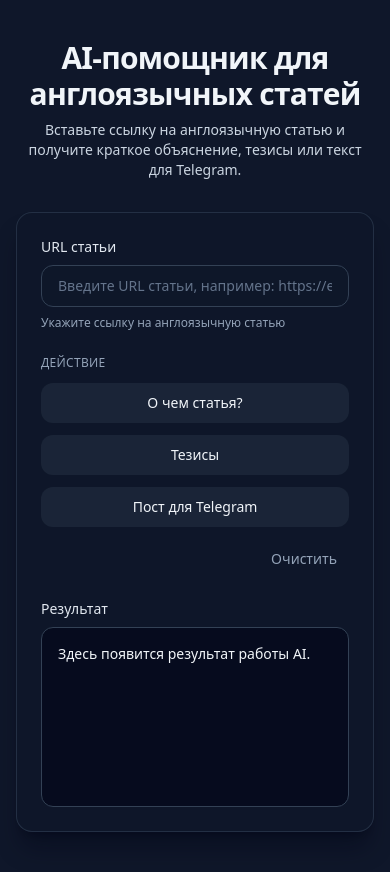
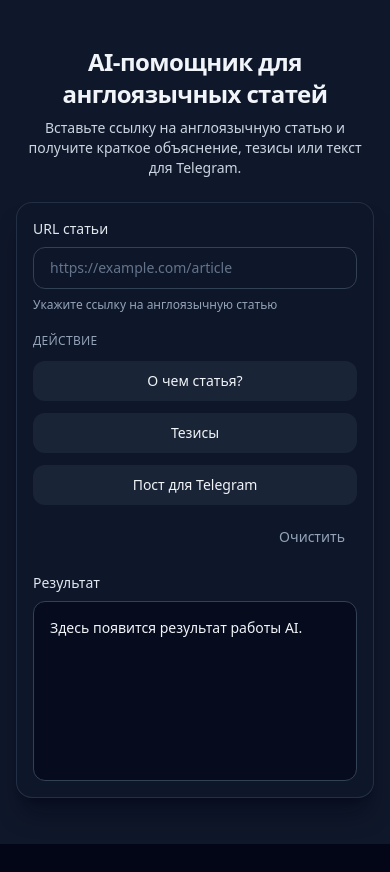
Before and after one commit to krasovskiymax-pilot/c9, a Next.js app: page / in a window 390 px wide. After the commit the page ends 844 px from the top, so only its background shows below. Built offline with nearby package versions, Linux system fonts and the light colour scheme.

Commit message:
Enhance HomePage with elapsed time tracking during loading; update Alert component styles for better text handling; modify pages manifest to include new API route for article processing.

```diff
--- a/components/ui/alert.tsx
+++ b/components/ui/alert.tsx
@@ -50,7 +50,7 @@ const AlertDescription = React.forwardRef<
 >(({ className, ...props }, ref) => (
   <div
     ref={ref}
-    className={cn("text-sm [&_p]:leading-relaxed", className)}
+    className={cn("text-sm [&_p]:leading-relaxed break-words", className)}
     {...props}
   />
 ));
--- a/pages/index.tsx
+++ b/pages/index.tsx
@@ -18,15 +18,29 @@ export default function HomePage() {
   const [statusMessage, setStatusMessage] = useState<string | null>(null);
   const [error, setError] = useState<string | null>(null);
   const [copied, setCopied] = useState(false);
+  const [elapsedSeconds, setElapsedSeconds] = useState(0);
 
   useEffect(() => {
     if (!loading) {
       setStatusMessage(null);
+      setElapsedSeconds(0);
       return;
     }
+    setElapsedSeconds(0);
     setStatusMessage("Загружаю статью…");
-    const timer = setTimeout(() => setStatusMessage("Генерирую ответ…"), 2000);
-    return () => clearTimeout(timer);
+    const messageTimer = setTimeout(
+      () => setStatusMessage("Генерирую ответ…"),
+      2000
+    );
+    return () => clearTimeout(messageTimer);
+  }, [loading]);
+
+  useEffect(() => {
+    if (!loading) return;
+    const interval = setInterval(() => {
+      setElapsedSeconds((s) => s + 1);
+    }, 1000);
+    return () => clearInterval(interval);
   }, [loading]);
 
   const handleSubmit = async (selectedMode: Mode) => {
@@ -80,6 +94,7 @@ export default function HomePage() {
     setMode(null);
     setStatusMessage(null);
     setCopied(false);
+    setElapsedSeconds(0);
     urlInputRef.current?.focus();
   };
 
@@ -95,19 +110,19 @@ export default function HomePage() {
   };
 
   return (
-    <main className="flex min-h-screen items-center justify-center px-4 py-10">
-      <div className="w-full max-w-3xl space-y-8">
-        <header className="text-center space-y-2">
-          <h1 className="text-3xl md:text-4xl font-semibold tracking-tight">
+    <main className="flex min-h-screen items-center justify-center px-4 py-8 sm:py-10 sm:px-6">
+      <div className="w-full max-w-3xl min-w-0 space-y-6 sm:space-y-8">
+        <header className="text-center space-y-2 px-0">
+          <h1 className="text-2xl sm:text-3xl md:text-4xl font-semibold tracking-tight break-words">
             AI-помощник для англоязычных статей
           </h1>
-          <p className="text-slate-300 text-sm md:text-base">
+          <p className="text-slate-300 text-sm md:text-base break-words">
             Вставьте ссылку на англоязычную статью и получите краткое
             объяснение, тезисы или текст для Telegram.
           </p>
         </header>
 
-        <section className="glass-panel rounded-2xl p-6 md:p-8 space-y-6">
+        <section className="glass-panel rounded-2xl p-4 sm:p-6 md:p-8 space-y-5 sm:space-y-6 overflow-hidden">
           {/* 5.1. Поле ввода URL статьи */}
           <div className="space-y-2">
             <label
@@ -120,10 +135,10 @@ export default function HomePage() {
               ref={urlInputRef}
               id="article-url"
               type="url"
-              placeholder="Введите URL статьи, например: https://example.com/article"
+              placeholder="https://example.com/article"
               value={url}
               onChange={(e) => setUrl(e.target.value)}
-              className="w-full rounded-xl border border-slate-700 bg-slate-900/70 px-4 py-2.5 text-sm md:text-base text-slate-100 placeholder-slate-500 outline-none ring-0 focus:border-sky-500 focus:ring-2 focus:ring-sky-500/40 transition"
+              className="w-full min-w-0 rounded-xl border border-slate-700 bg-slate-900/70 px-4 py-2.5 text-sm md:text-base text-slate-100 placeholder-slate-500 outline-none ring-0 focus:border-sky-500 focus:ring-2 focus:ring-sky-500/40 transition"
             />
             <p className="text-xs text-slate-400">
               Укажите ссылку на англоязычную статью
@@ -204,16 +219,20 @@ export default function HomePage() {
 
           {/* Блок текущего процесса — показывается только при загрузке */}
           {statusMessage && (
-            <div className="rounded-xl border border-slate-700/60 bg-slate-800/40 px-4 py-2.5 text-sm text-slate-300">
-              {statusMessage}
+            <div className="rounded-xl border border-slate-700/60 bg-slate-800/40 px-4 py-2.5 text-sm text-slate-300 break-words flex items-center justify-between gap-3 flex-wrap">
+              <span>{statusMessage}</span>
+              <span className="tabular-nums text-slate-400 shrink-0">
+                {Math.floor(elapsedSeconds / 60)}:
+                {(elapsedSeconds % 60).toString().padStart(2, "0")}
+              </span>
             </div>
           )}
 
           {/* 6.1. Поле «Результат»: result из API */}
           {/* 6.2. Placeholder, когда ещё нет результата */}
-          <div ref={resultBlockRef} className="space-y-2 scroll-mt-4">
-            <div className="flex items-center justify-between gap-2">
-              <span className="text-sm font-medium text-slate-200">
+          <div ref={resultBlockRef} className="space-y-2 scroll-mt-4 min-w-0">
+            <div className="flex items-center justify-between gap-2 min-w-0">
+              <span className="text-sm font-medium text-slate-200 min-w-0">
                 Результат
               </span>
               {result && (
@@ -227,7 +246,7 @@ export default function HomePage() {
                 </button>
               )}
             </div>
-            <div className="min-h-[180px] rounded-xl border border-slate-700 bg-slate-950/60 p-4 text-sm text-slate-100 whitespace-pre-wrap">
+            <div className="min-h-[180px] rounded-xl border border-slate-700 bg-slate-950/60 p-4 text-sm text-slate-100 whitespace-pre-wrap break-words overflow-x-auto overflow-y-auto">
               {result || (!loading && "Здесь появится результат работы AI.")}
             </div>
           </div>
```
